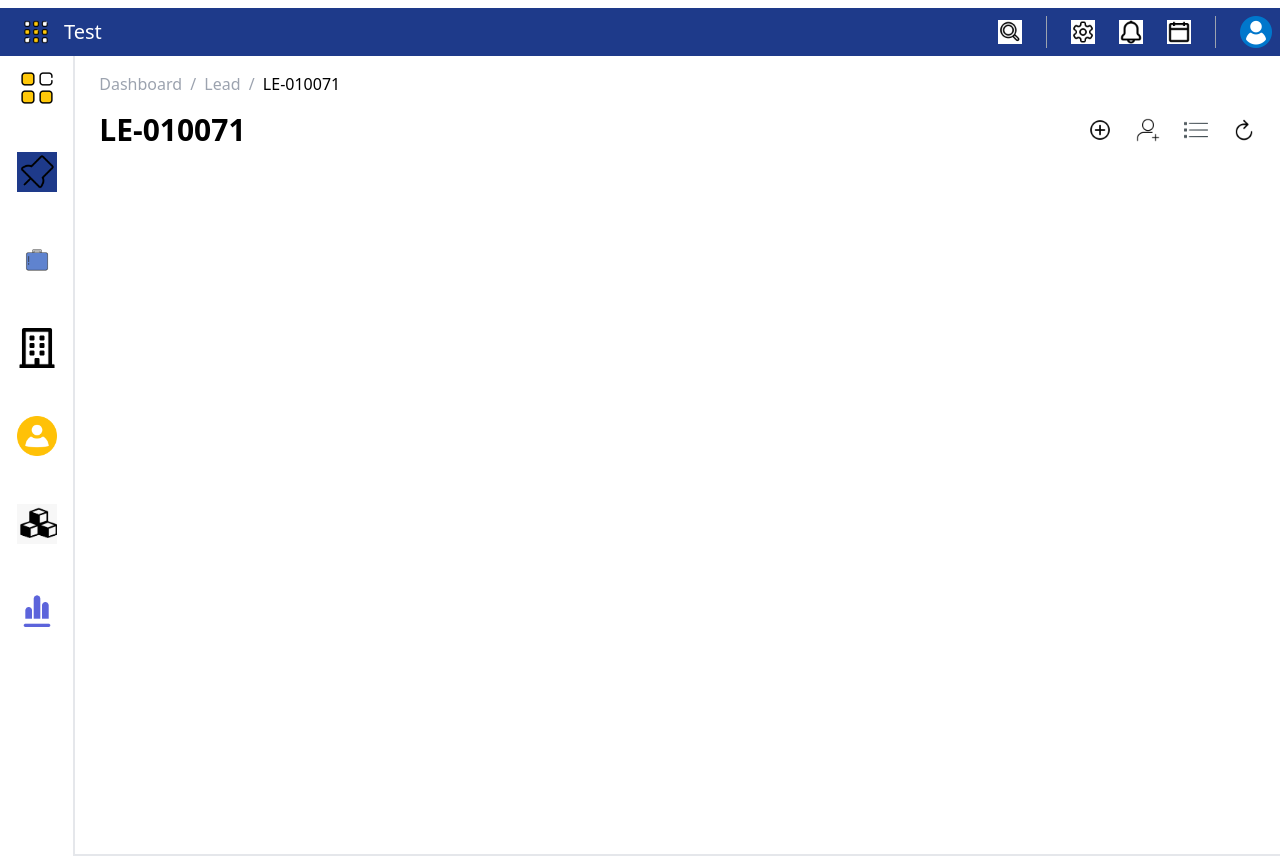
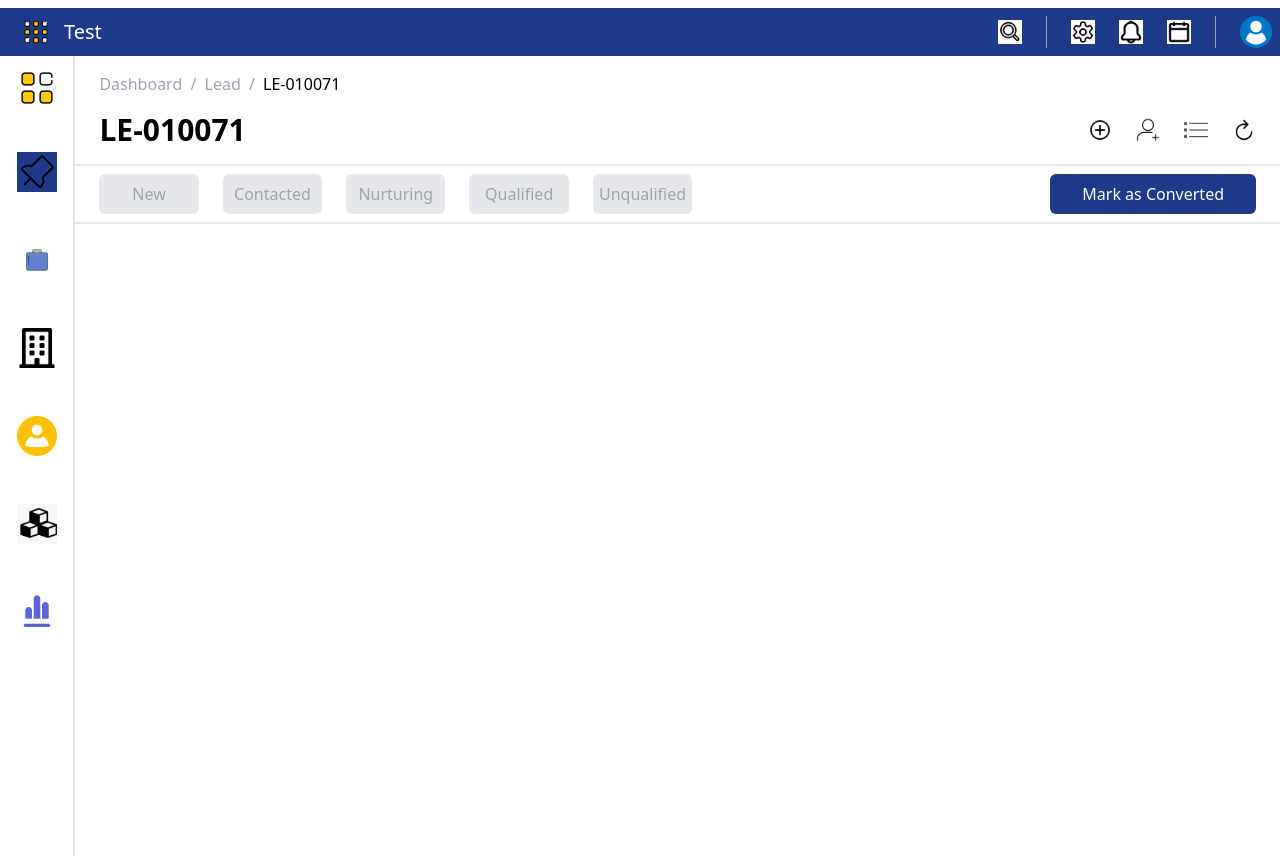
Before and after one commit to tanishq0421/Dashboard_assignment, a React (Vite) app: page / in a window 1280 px wide. Built offline with nearby package versions, Linux system fonts and the light colour scheme.

Commit message:
tabs created

```diff
--- /dev/null
+++ b/src/components/tabs.jsx
@@ -0,0 +1,28 @@
+import { useState } from "react";
+
+export const Tabs = () => {
+    const tabs = ["New", "Contacted", "Nurturing", "Qualified", "Unqualified"];
+    const [selectedTab, setSelectedTab] = useState(tabs[0]);
+
+    return(
+        <div className="flex w-full justify-between px-6 py-2 border-b-2">
+            <div className="flex w-full justify-between">
+                <div className="flex space-x-6">
+                    {tabs.map((tab, index) => {
+                        const isSelected = selectedTab === index;
+                        return(
+                            <div
+                                key={index}
+                                className={`flex flex-col items-center justify-center w-1/6 md:w-3/8 rounded-md h-10 cursor-pointer p-2 ${isSelected ? 'bg-orange-100 text-orange-500' : 'bg-gray-200 text-gray-400'}`}
+                                onClick={() => setSelectedTab(index)}
+                            >
+                                <div className="text-md mx-2">{tab}</div>
+                            </div>
+                        )
+                    })}
+                </div>
+                <div className="bg-blue-900 text-center text-white w-3/8 rounded-md cursor-pointer px-8 py-2"> Mark as Converted</div>
+            </div>
+        </div>
+    )
+}
--- a/src/pages/home.jsx
+++ b/src/pages/home.jsx
@@ -1,14 +1,20 @@
-import { Header } from "../components/header"
-import { Sidebar } from "../components/sidebar"
-import { Title } from "../components/title"
+import { Header } from "../components/header";
+import { Sidebar } from "../components/sidebar";
+import { Tabs } from "../components/tabs";
+import { Title } from "../components/title";
 export const Home = () => {
-    return(
-        <div>
-            <div><Header /></div>
-            <div className="flex">
-                <Sidebar />
-                <Title />
-            </div>
+  return (
+    <div>
+      <div>
+        <Header />
+      </div>
+      <div className="flex">
+        <Sidebar />
+        <div className="w-full">
+          <Title />
+          <Tabs />
         </div>
-    )
-}
+      </div>
+    </div>
+  );
+};
```
